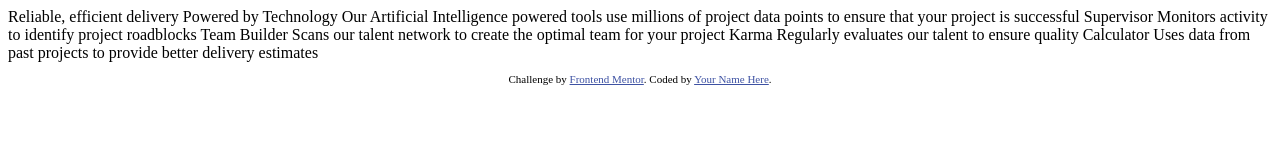
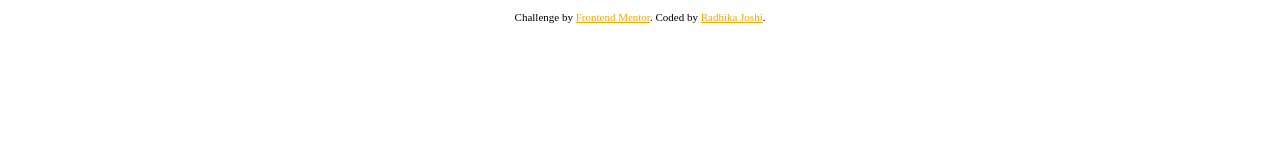
Before and after one commit to RadhikaRJ/four_card_feature_section, a plain HTML site: page index.html in a window 1280 px wide. Drawn offline with Linux system fonts and the light colour scheme.

Commit message:
setup stylesheet

```diff
--- a/index.html
+++ b/index.html
@@ -8,14 +8,27 @@
 
   <title>Frontend Mentor | Four card feature section</title>
 
+  <link href="styles.css" rel="stylesheet">
+
   <!-- Feel free to remove these styles or customise in your own stylesheet 👍 -->
   <style>
-    .attribution { font-size: 11px; text-align: center; }
-    .attribution a { color: hsl(228, 45%, 44%); }
+
   </style>
 </head>
 <body>
 
+
+
+  <footer>
+    <p class="attribution">
+      Challenge by <a href="https://www.frontendmentor.io?ref=challenge" target="_blank">Frontend Mentor</a>.
+      Coded by <a href="#">Radhika Joshi</a>.
+    </p>
+  </footer>
+</body>
+</html>
+
+<!--
   Reliable, efficient delivery
   Powered by Technology
 
@@ -32,14 +45,4 @@
   Regularly evaluates our talent to ensure quality
 
   Calculator
-  Uses data from past projects to provide better delivery estimates
-
-
-  <footer>
-    <p class="attribution">
-      Challenge by <a href="https://www.frontendmentor.io?ref=challenge" target="_blank">Frontend Mentor</a>.
-      Coded by <a href="#">Your Name Here</a>.
-    </p>
-  </footer>
-</body>
-</html>
+  Uses data from past projects to provide better delivery estimates -->
--- /dev/null
+++ b/styles.css
@@ -0,0 +1,2 @@
+.attribution { font-size: 11px; text-align: center; }
+.attribution a { color:orange; }
```
